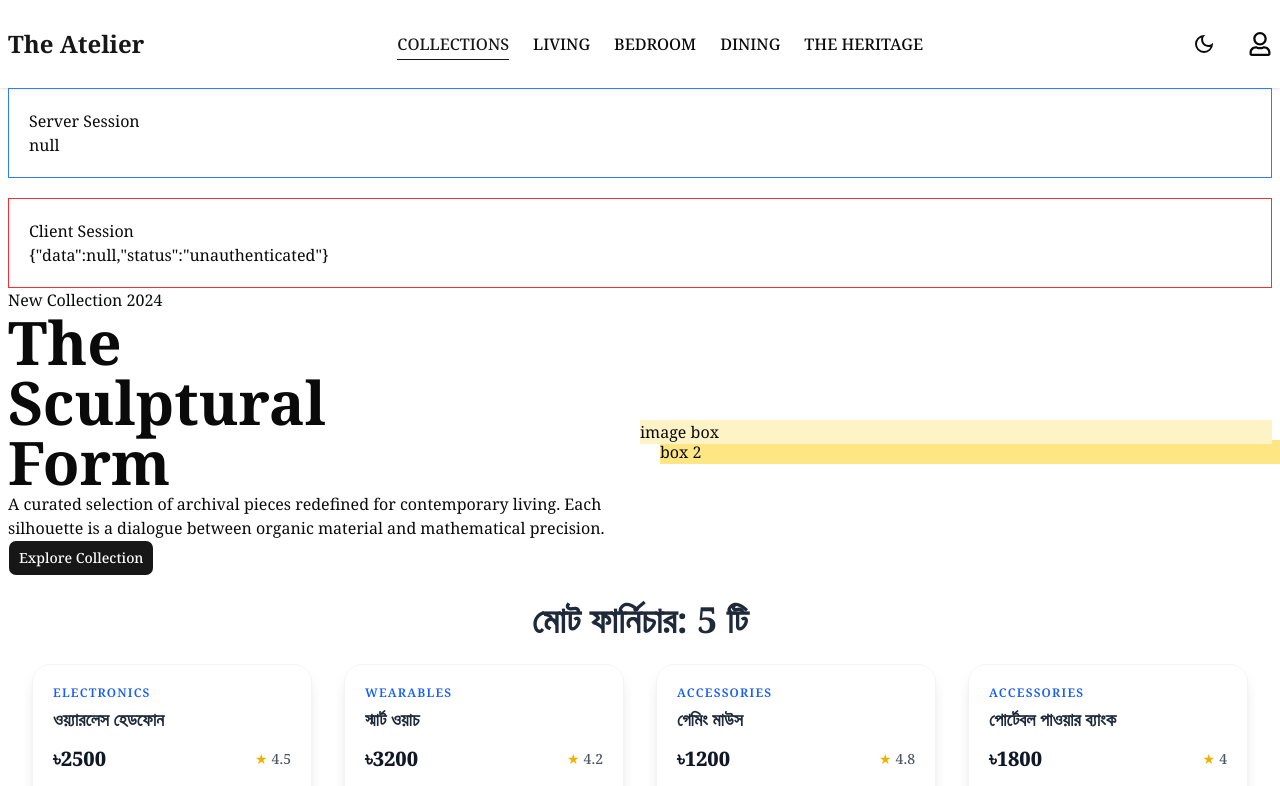
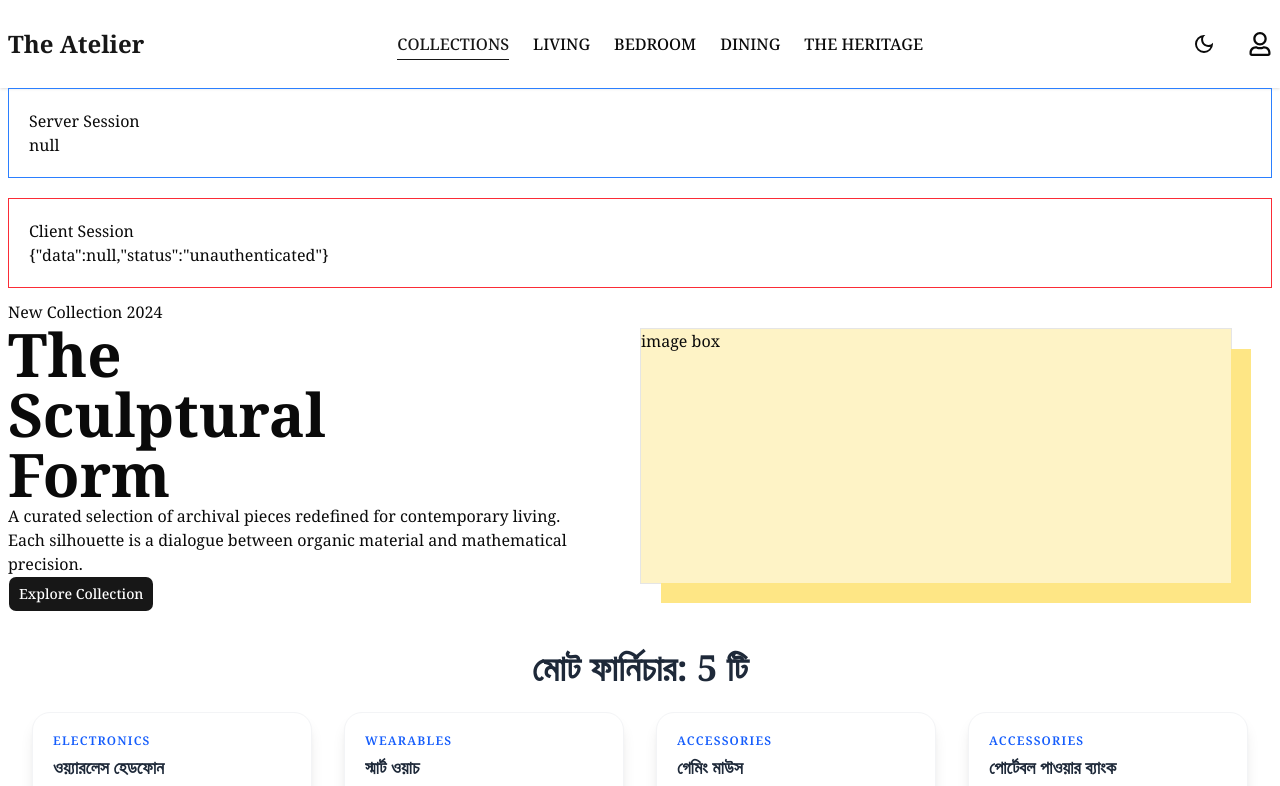
Before and after one commit to aktar86/the-atelier-app, a Next.js app: page / in a window 1280 px wide. Shown: the top 786 px of the page. Built offline with nearby package versions, Linux system fonts and the light colour scheme; no server answers.

Commit message:
banner ui

```diff
--- a/src/components/Home/Banner.tsx
+++ b/src/components/Home/Banner.tsx
@@ -18,12 +18,17 @@ const HomeBanner = () => {
         <Button variant="default">Explore Collection</Button>
       </div>
       {/* image */}
-      <div className="relative flex-1">
-        <div className="h-full w-full bg-amber-100 z-999 relative">
-          image box
-        </div>
-        <div className="h-full w-full bg-amber-200 z-10 absolute top-5 left-5">
-          box 2
+      <div className=" flex-1 p-10">
+        <div className="relative h-64 border">
+          {/* Parent height নির্দিষ্ট থাকা ভালো */}
+          {/* সামনের বক্স (Image Box) */}
+          <div className="h-full w-full bg-amber-100 z-20 relative">
+            image box
+          </div>
+          {/* পেছনের বক্স (Box 2) */}
+          <div className="h-full w-full bg-amber-200 z-10 absolute top-5 left-5">
+            box 2
+          </div>
         </div>
       </div>
     </div>
```
